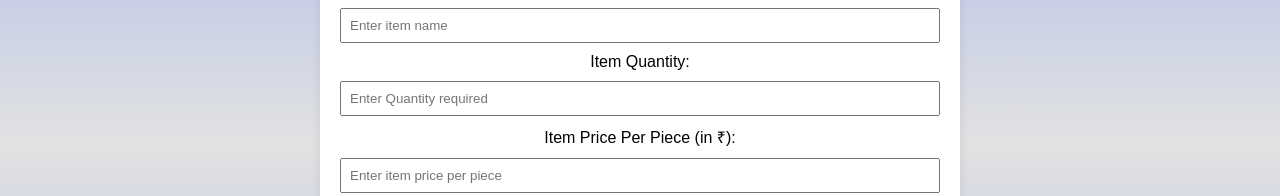
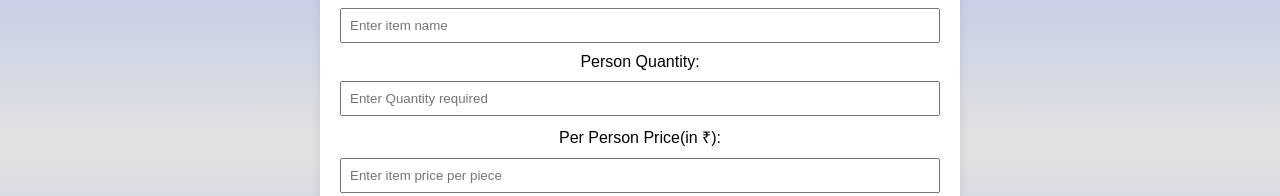
Before and after one commit to DynamicShubham/Receipt_Generator, a plain HTML site: page index.html in a window 1280 px wide. Both pictures are taken after typing "Sample", "5", "Sample" into the empty fields and a click on the button "Add Item". Shown: the part 254-450 px from the top of the page. Drawn offline with Linux system fonts and the light colour scheme.

Commit message:
Update index.html

```diff
--- a/index.html
+++ b/index.html
@@ -36,10 +36,10 @@
         <label for="itemName">Item Name:</label>
         <input type="text" id="itemName" placeholder = "Enter item name" required>
 
-        <label for="itemQuantity">Item Quantity:</label>
+        <label for="itemQuantity">Person Quantity:</label>
         <input type="number" id="itemQuantity" placeholder = "Enter Quantity required">
 
-        <label for="itemPrice">Item Price Per Piece (in ₹):</label>
+        <label for="itemPrice">Per Person Price(in ₹):</label>
         <input type="number" id="itemPrice" placeholder = "Enter item price per piece" required>
 
         <button type="button" onclick="addItem()">Add Item</button>
```
